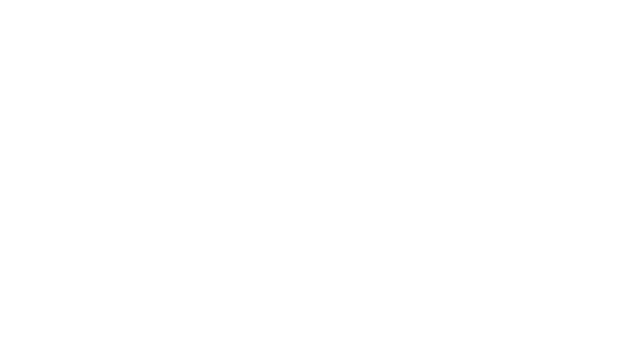
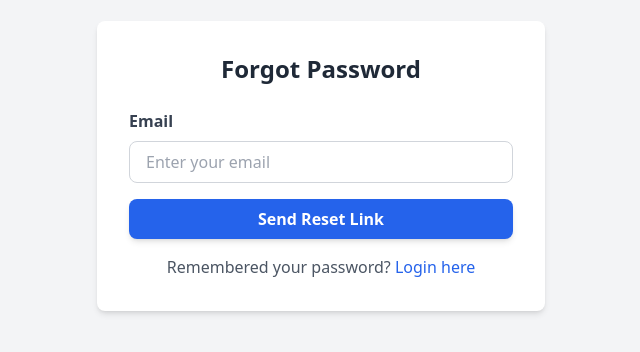
Before and after one commit to akshay-kumar-singh/mylacestudio-frontend-sc, a React (Vite) app: page /forgot-password in a window 1280 px wide. Before the commit this address had no page. Shown: the part 234-586 px from the top of the page, without its empty margins (319-959 px from the left). Built offline with nearby package versions, Linux system fonts and the light colour scheme.

Commit message:
add reset password and user verification with mail functionality

```diff
--- a/src/App.jsx
+++ b/src/App.jsx
@@ -1,14 +1,18 @@
-import './App.css'
+import './App.css';
 import { Route, Routes } from 'react-router-dom';
 import { AuthProvider } from './context/AuthContext';
 import Login from './components/auth/Login';
 import Landing from './components/Landing/Landing';
 import Signup from './components/auth/Signup';
+import ForgotPassword from './components/auth/ForgotPassword';
+import ResetPassword from './components/auth/ResetPassword';
 import Heromatching from './components/Lace Matching/Heromatching';
 import Coloranalysis from './components/Color Analysis/Coloranalysis';
 import Laceaura from './components/Lace Aura/Laceaura';
 import Laceaurasearch from './components/Lace Aura/Laceaurasearch';
 import Blogs from './components/blogs/Blogs';
+import EmailVerification from './components/auth/EmailVerification';
+import VerifyEmail from './components/auth/VerifyEmail';
 
 function App() {
   return (
@@ -18,16 +22,19 @@
           <Route exact path="/" element={<Landing />} />
           <Route exact path="/login" element={<Login />} />
           <Route exact path="/signup" element={<Signup />} />
+          <Route exact path="/forgot-password" element={<ForgotPassword />} />
+          <Route exact path="/reset-password/:token" element={<ResetPassword />} />
           <Route exact path="/lacematching" element={<Heromatching />} />
           <Route exact path="/coloranlysis" element={<Coloranalysis />} />
           <Route exact path="/laceaura" element={<Laceaura />} />
           <Route exact path="/laceaurasearch" element={<Laceaurasearch />} />
           <Route exact path="/blogs" element={<Blogs />} />
+          <Route exact path="/verify-email/:token" element={<EmailVerification />} />
+          <Route exact path="/verify-email/:token" element={<VerifyEmail />} />
         </Routes>
       </AuthProvider>
     </>
-  )
+  );
 }
 
-
-export default App
+export default App;
--- /dev/null
+++ b/src/components/auth/EmailVerification.jsx
@@ -0,0 +1,42 @@
+import React, { useEffect, useState } from 'react';
+import { useParams, useNavigate } from 'react-router-dom';
+import axios from 'axios';
+
+function EmailVerification() {
+  const { token } = useParams();
+  const [message, setMessage] = useState('');
+  const [redirecting, setRedirecting] = useState(false);
+  const navigate = useNavigate();
+
+  const baseURL = 'https://mylace-backend-sc.onrender.com';
+
+  useEffect(() => {
+    const verifyEmail = async () => {
+      try {
+        const response = await axios.get(`${baseURL}/api/auth/verify-email/${token}`);
+        setMessage(response.data.msg);
+        if (response.data.msg.includes('already verified')) {
+          setRedirecting(true);
+        } else {
+          setRedirecting(true);
+        }
+        setTimeout(() => navigate('/login'), 3000); // Redirect after 3 seconds
+      } catch (err) {
+        setMessage(err.response?.data?.msg || 'Verification failed');
+      }
+    };
+
+    verifyEmail();
+  }, [token, navigate]);
+
+  return (
+    <div className="flex flex-col items-center justify-center min-h-screen bg-gray-50 p-4">
+      <div className="bg-white p-8 rounded-lg shadow-lg max-w-md w-full text-center">
+        {message && <p className={`text-lg font-semibold mb-4 ${message.includes('verified') ? 'text-green-500' : 'text-red-500'}`}>{message}</p>}
+        {!redirecting && <p className="text-gray-600">Please wait while we redirect you to the login page.</p>}
+      </div>
+    </div>
+  );
+}
+
+export default EmailVerification;
--- /dev/null
+++ b/src/components/auth/ForgotPassword.jsx
@@ -0,0 +1,61 @@
+import React, { useState } from 'react';
+import { useNavigate } from 'react-router-dom';
+import { forgotPassword } from '../../api';
+
+function ForgotPassword() {
+  const [email, setEmail] = useState('');
+  const [message, setMessage] = useState(null);
+  const [error, setError] = useState(null);
+  const navigate = useNavigate();
+
+  const onSubmit = async (e) => {
+    e.preventDefault();
+    try {
+      await forgotPassword(email);
+      setMessage('Password reset link sent to your email');
+      setTimeout(() => navigate('/login'), 3000);
+    } catch (err) {
+      setError(err.msg || 'Failed to send reset link');
+    }
+  };
+
+  return (
+    <div className="flex items-center justify-center min-h-screen bg-gray-100">
+      <div className="w-full max-w-md p-8 bg-white rounded-lg shadow-md">
+        <h2 className="text-2xl font-bold text-center text-gray-800 mb-6">Forgot Password</h2>
+        <form onSubmit={onSubmit}>
+          <div className="mb-4">
+            <label className="block text-gray-700 font-semibold mb-2" htmlFor="email">
+              Email
+            </label>
+            <input
+              type="email"
+              id="email"
+              value={email}
+              onChange={(e) => setEmail(e.target.value)}
+              className="w-full px-4 py-2 border border-gray-300 rounded-lg focus:outline-none focus:ring-2 focus:ring-blue-500"
+              placeholder="Enter your email"
+              required
+            />
+          </div>
+          {error && <p className="text-red-500 text-center mb-4">{error}</p>}
+          {message && <p className="text-green-500 text-center mb-4">{message}</p>}
+          <button
+            type="submit"
+            className="w-full py-2 bg-blue-600 text-white font-semibold rounded-lg shadow-md hover:bg-blue-700 focus:outline-none focus:ring-2 focus:ring-blue-500"
+          >
+            Send Reset Link
+          </button>
+          <p className="text-center text-gray-600 mt-4">
+            Remembered your password?{' '}
+            <a href="/login" className="text-blue-600 hover:underline">
+              Login here
+            </a>
+          </p>
+        </form>
+      </div>
+    </div>
+  );
+}
+
+export default ForgotPassword;
--- a/src/components/auth/Login.jsx
+++ b/src/components/auth/Login.jsx
@@ -23,14 +23,24 @@
   const onSubmit = async (e) => {
     e.preventDefault();
     try {
-      await login(email, password);
-      authLogin();
+      // Attempt to log in the user
+      const response = await login(email, password);
+
+      // Clear any previous errors and show success message
       setError(null);
       setMessage('Login successful');
+
+      // Authenticate the user and redirect them
+      authLogin();
       setTimeout(() => navigate('/'), 2000);
     } catch (error) {
+      // Handle different error scenarios, especially unverified users
+      if (error === 'Please verify your email before logging in.') {
+        setError('Please verify your email before logging in.');
+      } else {
+        setError(error.msg || 'Login failed');
+      }
       setMessage(null);
-      setError(error.msg || 'Login failed');
     }
   };
 
@@ -79,7 +89,7 @@
               alt='eye'
               onClick={togglePasswordVisibility} /> */}
               <span className='absolute right-6 top-4 z-1 cursor-pointer'
-              onClick={togglePasswordVisibility}
+                onClick={togglePasswordVisibility}
               >{showPassword ? <AiFillEye size={24} /> : <AiFillEyeInvisible size={24} />}</span>
             </span>
           </div>
@@ -87,7 +97,10 @@
           {error && <p className='text-red-500'>{error}</p>}
           {message && <p className='text-green-500'>{message}</p>}
 
-          <button className='underline font-semibold text-base md:text-lg'>
+          <button
+            className='underline font-semibold text-base md:text-lg'
+            onClick={() => navigate('/forgot-password')}
+          >
             Forgot Password?
           </button>
 
--- /dev/null
+++ b/src/components/auth/ResetPassword.jsx
@@ -0,0 +1,57 @@
+// frontend/src/components/auth/ResetPassword.jsx
+import React, { useState } from 'react';
+import { useParams, useNavigate } from 'react-router-dom';
+import { resetPassword } from '../../api';
+
+function ResetPassword() {
+  const { token } = useParams();
+  const [password, setPassword] = useState('');
+  const [message, setMessage] = useState(null);
+  const [error, setError] = useState(null);
+  const navigate = useNavigate();
+
+  const onSubmit = async (e) => {
+    e.preventDefault();
+    try {
+      await resetPassword(token, password);
+      setMessage('Password reset successful');
+      setTimeout(() => navigate('/login'), 3000);
+    } catch (err) {
+      setError(err.msg || 'Failed to reset password');
+    }
+  };
+
+  return (
+    <div className="flex items-center justify-center min-h-screen bg-gray-100">
+      <div className="w-full max-w-md p-8 bg-white rounded-lg shadow-md">
+        <h2 className="text-2xl font-bold text-center text-gray-800 mb-6">Reset Password</h2>
+        <form onSubmit={onSubmit}>
+          <div className="mb-4">
+            <label className="block text-gray-700 font-semibold mb-2" htmlFor="password">
+              New Password
+            </label>
+            <input
+              type="password"
+              id="password"
+              value={password}
+              onChange={(e) => setPassword(e.target.value)}
+              className="w-full px-4 py-2 border border-gray-300 rounded-lg focus:outline-none focus:ring-2 focus:ring-blue-500"
+              placeholder="Enter your new password"
+              required
+            />
+          </div>
+          {error && <p className="text-red-500 text-center mb-4">{error}</p>}
+          {message && <p className="text-green-500 text-center mb-4">{message}</p>}
+          <button
+            type="submit"
+            className="w-full py-2 bg-blue-600 text-white font-semibold rounded-lg shadow-md hover:bg-blue-700 focus:outline-none focus:ring-2 focus:ring-blue-500"
+          >
+            Save New Password
+          </button>
+        </form>
+      </div>
+    </div>
+  );
+}
+
+export default ResetPassword;
--- a/src/components/auth/Signup.jsx
+++ b/src/components/auth/Signup.jsx
@@ -19,10 +19,10 @@
     e.preventDefault();
     try {
       await signup(email, password);
-      authLogin();
       setError(null);
-      setMessage('Signup successful');
-      setTimeout(() => navigate('/'), 2000);
+      setMessage('Signup successful. Please check your email to verify your account.');
+      // Optionally redirect after some time
+      setTimeout(() => navigate('/login'), 5000);
     } catch (error) {
       setMessage(null);
       setError(error.msg || 'Signup failed');
--- /dev/null
+++ b/src/components/auth/VerifyEmail.jsx
@@ -0,0 +1,40 @@
+import React, { useEffect, useState } from 'react';
+import { useParams, useNavigate } from 'react-router-dom';
+import { verifyEmail } from '../../api';
+
+function VerifyEmail() {
+  const { token } = useParams();
+  const [message, setMessage] = useState('');
+  const [redirecting, setRedirecting] = useState(false);
+  const navigate = useNavigate();
+
+  useEffect(() => {
+    const verifyUserEmail = async () => {
+      try {
+        const response = await verifyEmail(token);
+        setMessage(response.msg);
+        if (response.msg.includes('already verified')) {
+          setRedirecting(true);
+        } else {
+          setRedirecting(true);
+        }
+        setTimeout(() => navigate('/login'), 3000); // Redirect to login after 3 seconds
+      } catch (error) {
+        setMessage(error.msg || 'Email verification failed.');
+      }
+    };
+
+    verifyUserEmail();
+  }, [token, navigate]);
+
+  return (
+    <div className="flex flex-col items-center justify-center min-h-screen bg-gray-50 p-4">
+      <div className="bg-white p-8 rounded-lg shadow-lg max-w-md w-full text-center">
+        <h2 className={`text-2xl font-bold mb-4 ${message.includes('already verified') ? 'text-green-500' : 'text-red-500'}`}>{message}</h2>
+        {!redirecting && <p className="text-gray-600">Please wait while we redirect you to the login page.</p>}
+      </div>
+    </div>
+  );
+}
+
+export default VerifyEmail;
```
Also changed, not shown: src/api.js (+31 -0 lines).
